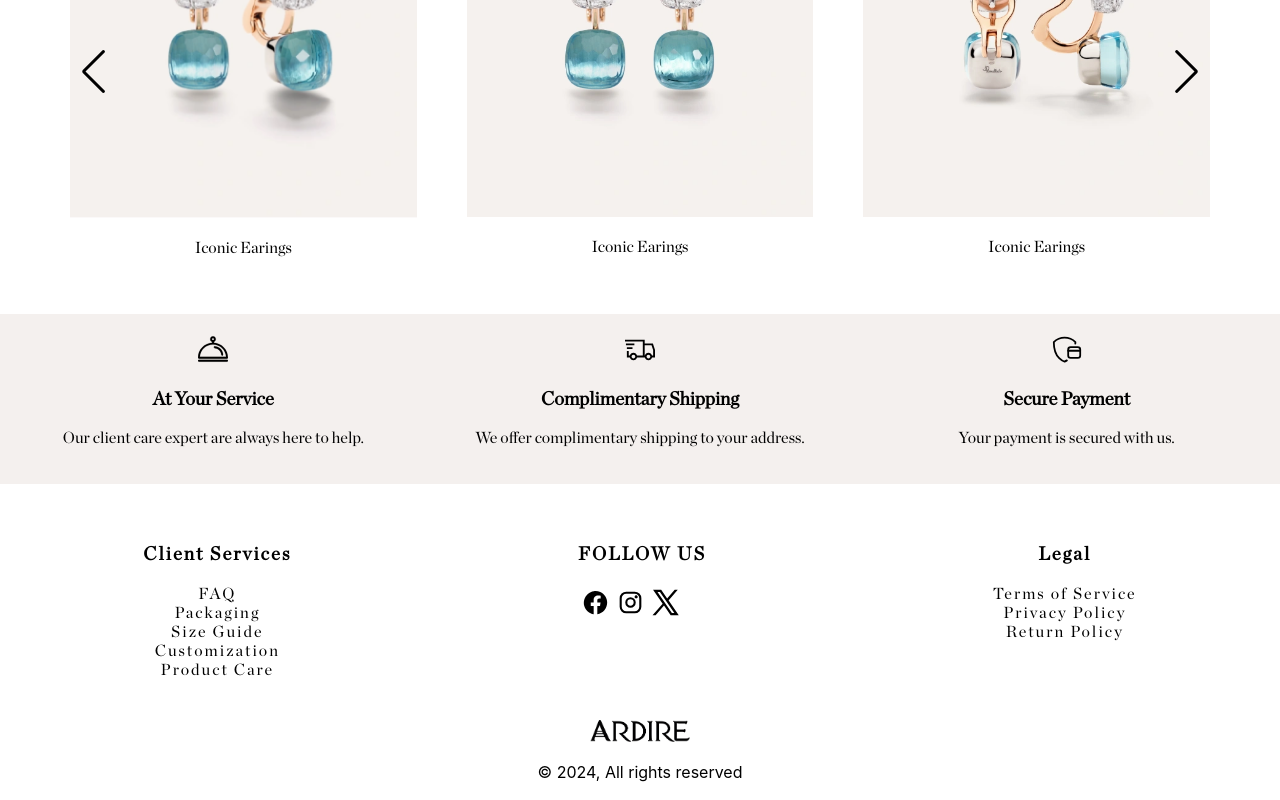
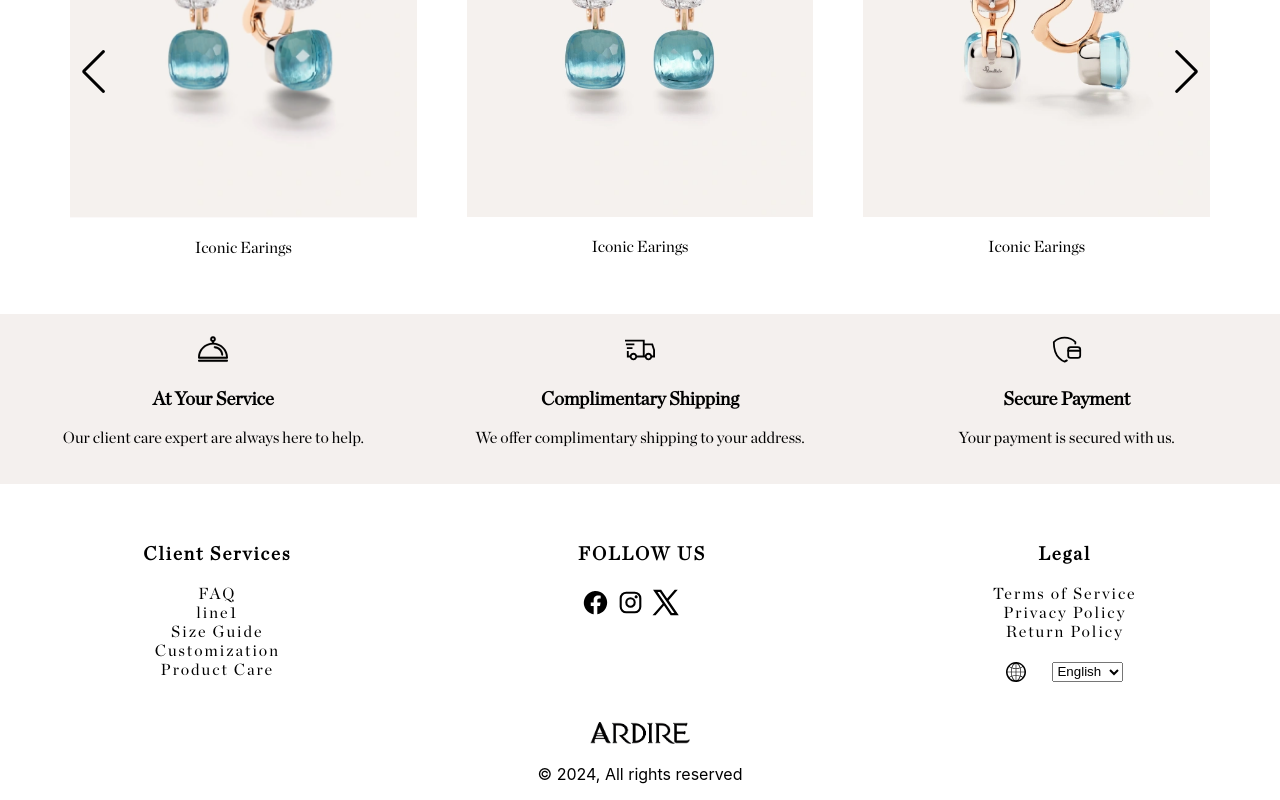
Before and after one commit to khaldoon9kh/ardire, a React (Create React App) app: page /product in a window 1280 px wide. Shown: the part 1299-2099 px from the top of the page. Built offline with nearby package versions, Linux system fonts and the light colour scheme.

Commit message:
i18n completed

```diff
--- a/package.json
+++ b/package.json
@@ -7,8 +7,10 @@
     "@testing-library/react": "^13.4.0",
     "@testing-library/user-event": "^13.5.0",
     "firebase": "^10.12.5",
+    "i18next": "^23.12.3",
     "react": "^18.3.1",
     "react-dom": "^18.3.1",
+    "react-i18next": "^15.0.1",
     "react-router-dom": "^6.26.0",
     "react-scripts": "5.0.1",
     "swiper": "^11.1.9",
--- a/src/App.js
+++ b/src/App.js
@@ -6,9 +6,11 @@ import {
 } from "react-router-dom";
 import HomePage from './containers/HomePage';
 import ProductPage from './containers/ProductPage';
+import {useLanguageContext} from "./context/languageContext";
 // import Root from "./routes/root";
 
 function App() {
+  const { t } = useLanguageContext();
   const router = createBrowserRouter([
     {
       path: "/",
--- /dev/null
+++ b/src/Translation/English.json
@@ -0,0 +1,7 @@
+{
+    "nav": {
+        "HIGHLIGHTS": "HIGHLIGHTS",
+        "JEWELLERY": "JEWELLERY",
+        "ABOUTUS": "ABOUT US"
+    }
+}
--- /dev/null
+++ b/src/Translation/Russian.json
@@ -0,0 +1,7 @@
+{
+    "nav": {
+        "HIGHLIGHTS": "ОСНОВНЫЕ МОМЕНТЫ",
+        "JEWELLERY": "УКРАШЕНИЯ",
+        "ABOUTUS": "О НАС"
+    }
+}
--- a/src/components/Footer/index.css
+++ b/src/components/Footer/index.css
@@ -32,3 +32,14 @@
 .footer-bottom img {
     width: 100px;
 }
+
+.langCont{
+    display: flex;
+    justify-content: space-around;
+    margin-top: 20px;
+
+}
+
+.langCont img{
+    height: 20px;
+}
--- a/src/components/Footer/index.jsx
+++ b/src/components/Footer/index.jsx
@@ -1,11 +1,14 @@
 import React from 'react';
 import './index.css';
+import { useLanguageContext } from "../../context/languageContext";
 import Instagram from '../../svgs/instagram.svg';
 import Facebook from '../../svgs/facebook.svg';
 import Twitter from '../../svgs/twitter.svg';
 import Logo from '../../imgs/logo.png';
+import Earth from '../../svgs/earth.svg';
 
 const Footer = () => {
+    const { languages, onClickLanguageChange, t } = useLanguageContext();
     return (
         <div className='footerCont'>
             <div className="footer-section">
@@ -15,7 +18,7 @@ const Footer = () => {
                         <div className="item-title">FAQ</div>
                     </div>
                     <div className="item">
-                        <div className="item-title">Packaging</div>
+                        <div className="item-title">{t("line1")}</div>
                     </div>
                     <div className="item">
                         <div className="item-title">Size Guide</div>
@@ -58,6 +61,18 @@ const Footer = () => {
                     <div className="item">
                         <div className="item-title">Return Policy</div>
                     </div>
+                    <div className="item langCont">
+                        <img src={Earth} alt="Earth Icon" />
+                        <select
+                            onChange={onClickLanguageChange}
+                        >
+                            {Object.keys(languages).map((lng) => (
+                                <option key={languages[lng].nativeName} value={lng}>
+                                {languages[lng].nativeName}
+                                </option>
+                            ))}
+                        </select>
+                    </div>
                 </div>
             </div>
             <div className="footer-bottom">
--- a/src/components/NavBar/index.jsx
+++ b/src/components/NavBar/index.jsx
@@ -1,17 +1,19 @@
 import React from 'react';
 import Logo from '../../imgs/logo.png';
 import './index.css';
+import { useLanguageContext } from "../../context/languageContext";
 
 const NavBar = () => {
+    const { t } = useLanguageContext();
     return (
         <div className='navbarCont'>
             <div className="logoCont">
                 <img src={Logo} alt="Logo" className='logoImg' />
             </div>
             <div className="nav-items">
-                <div>HIGHLIGHTS</div>
-                <div>JEWELLERY</div>
-                <div>ABOUT US</div>
+                <div>{t("nav.HIGHLIGHTS")}</div>
+                <div>{t("nav.JEWELLERY")}</div>
+                <div>{t("nav.ABOUTUS")}</div>
             </div>
         </div>
     );
--- /dev/null
+++ b/src/context/languageContext.jsx
@@ -0,0 +1,31 @@
+import React, {
+    createContext,
+    useContext,
+  } from "react";
+import { useTranslation } from "react-i18next";
+
+
+export const LanguageContext = createContext(undefined);
+
+export const LanguageContextProvider = ({ children }) => {
+const languages = {
+    en: { nativeName: "English" },
+    ru: { nativeName: "Russian" },
+};
+const { t, i18n } = useTranslation();
+
+const onClickLanguageChange = (e) => {
+    const language = e.target.value;
+    i18n.changeLanguage(language); //change the language
+};
+
+return (
+    <LanguageContext.Provider
+    value={{ t, i18n, onClickLanguageChange, languages }}
+    >
+    {children}
+    </LanguageContext.Provider>
+);
+};
+
+export const useLanguageContext = () => useContext(LanguageContext);
--- /dev/null
+++ b/src/i18next.jsx
@@ -0,0 +1,23 @@
+import i18next from "i18next";
+import { initReactI18next } from "react-i18next";
+
+//Import all translation files
+import English from "./Translation/English.json";
+import Russian from "./Translation/Russian.json";
+
+const resources = {
+    en: {
+        translation: English,
+    },
+    ru: {
+        translation: Russian,
+    },
+}
+
+i18next.use(initReactI18next)
+.init({
+  resources,
+  lng:"en", //default language
+});
+
+export default i18next;
--- a/src/index.js
+++ b/src/index.js
@@ -3,11 +3,15 @@ import ReactDOM from 'react-dom/client';
 import './index.css';
 import App from './App';
 import reportWebVitals from './reportWebVitals';
+import "../src/i18next";
+import { LanguageContextProvider } from "../src/context/languageContext"
 
 const root = ReactDOM.createRoot(document.getElementById('root'));
 root.render(
   <React.StrictMode>
-    <App />
+    <LanguageContextProvider>
+      <App />
+    </LanguageContextProvider>
   </React.StrictMode>
 );
 
```
Also changed, not shown: src/svgs/earth.svg (added), 1 other file (tests, documents, lock files or other folders).
